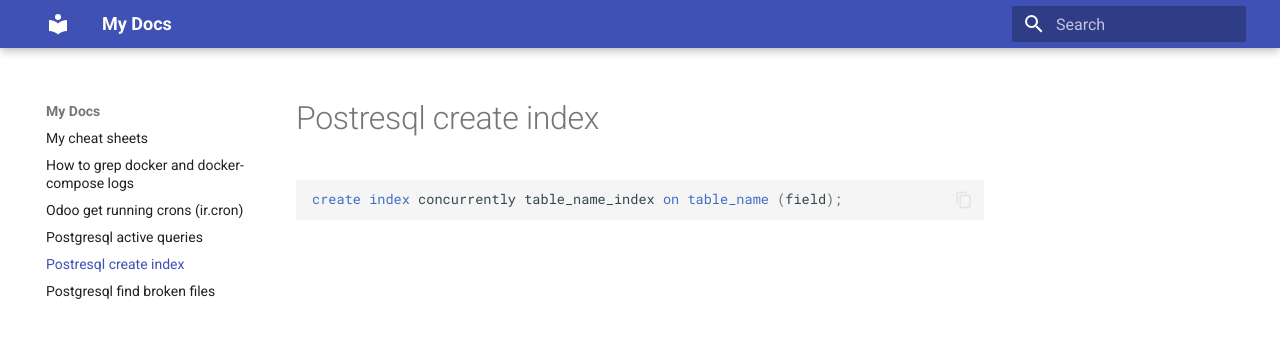
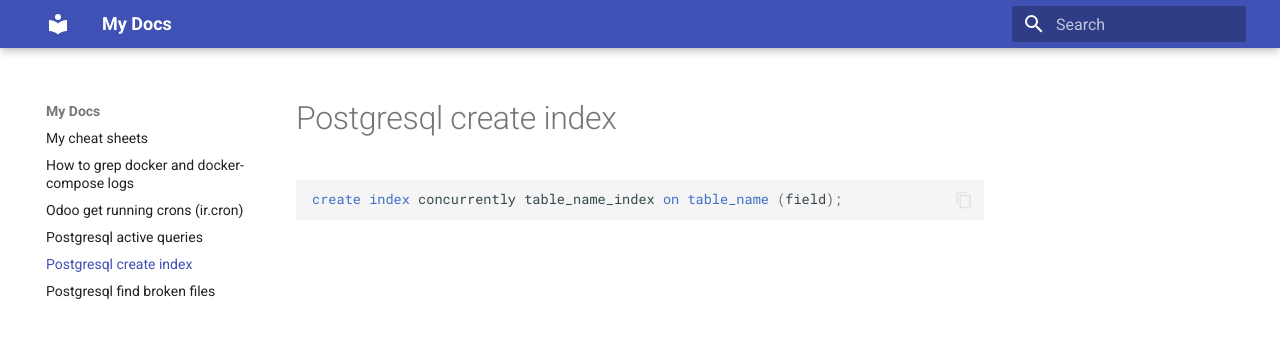
Before and after one commit to m3den/m3den.github.io, an MkDocs documentation site: the page built from docs/postgresql-create-index.md, in a window 1280 px wide. Shown: the top 361 px of the page. Built offline with MkDocs 1.6.1 and Material for MkDocs 9.7.7, drawn with Linux system fonts in a browser that asks for light colours.

Commit message:
Updated: 2023-12-13 16:47:26

````diff
--- a/docs/postgresql-create-index.md
+++ b/docs/postgresql-create-index.md
@@ -1,4 +1,4 @@
-# Postresql create index
+# Postgresql create index
 
 ```sql
 create index concurrently table_name_index on table_name (field);
````
